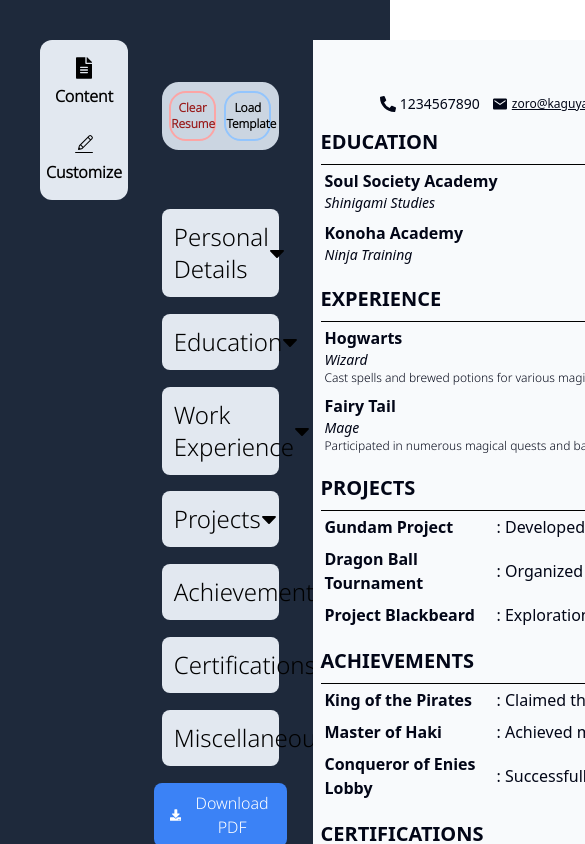
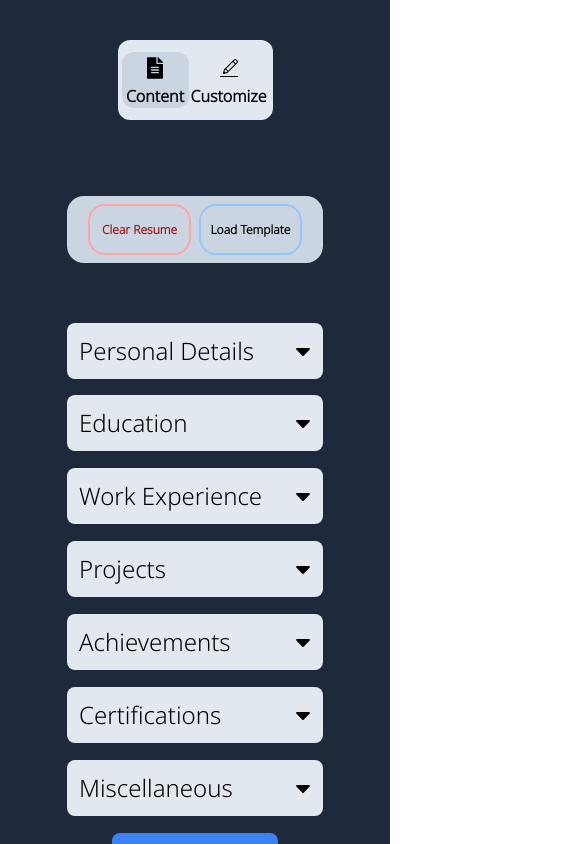
Before and after one commit to ShinichiShi/ResumeByte, a React (Vite) app: page / in a window 390 px wide. Shown: the top 844 px of the page, 585 px wide, since content can reach past the window. Built offline with nearby package versions, Linux system fonts and the light colour scheme.

Commit message:
improve responsiveness

```diff
--- a/src/components/App.jsx
+++ b/src/components/App.jsx
@@ -143,10 +143,10 @@
   };
   return (
     <>
-      <div className="p-10 flex items-center gap-[4vh] justify-around bg-slate-800">
-        <div className="h-40 w-24 bg-slate-200 p-1 flex self-start items-center flex-col justify-around rounded-xl">
+      <div className="h-full p-10 flex flex-col md:flex-row items-center justify-center gap-[4vh] bg-slate-800 ">
+        <div className="md:h-40 md:w-24 h-20 w-1/2 bg-slate-200 p-1 flex md:self-start items-center md:flex-col justify-around rounded-xl">
           <div
-            className="w-20 cursor-pointer rounded-xl flex items-center flex-col justify-center hover:bg-slate-300"
+            className={`w-20 cursor-pointer rounded-xl flex items-center flex-col justify-center ${config==='content'?'bg-slate-300':'hover:bg-slate-300'}`}
             onClick={() => {
               setConfig('content');
             }}
@@ -155,7 +155,7 @@
             <p className="font-bold">Content</p>
           </div>
           <div
-            className="w-20 cursor-pointer p-1 rounded-xl flex items-center flex-col justify-center hover:bg-slate-300"
+            className={`w-20 cursor-pointer p-1 rounded-xl flex items-center flex-col justify-center ${config==='config'?'bg-slate-300':'hover:bg-slate-300'}`}
             onClick={() => {
               setConfig('config');
             }}
@@ -166,7 +166,7 @@
         </div>
         {config === 'content' ? (
           <>
-            <div className="flex items-center justify-center flex-col min-w-[30vw] gap-[2vh] self-start">
+            <div className="flex items-center justify-center flex-col min-w-[30vw] gap-[2vh] self-center md:self-start">
               <TemplateBar handleClear={handleClear} handleLoad={handleLoad} />
               <Section
                 name="Personal Details"
@@ -418,8 +418,8 @@
           </>
         ) : (
           <>
-            <div className="p-4 flex items-start justify-center flex-col min-w-[30vw] gap-5 self-start bg-slate-200 rounded-xl mt-7 ">
-              <div className="p-3 h-44 w-full bg-blue-200 rounded-xl">
+            <div className="p-4 flex items-start justify-center flex-col min-w-[60vw] md:min-w-[30vw] gap-5 md:self-start self-center bg-slate-200 rounded-xl mt-7 ">
+              <div className="p-3 h-44 w-full  bg-blue-200 rounded-xl">
                 {' '}
                 <p className="font-bold text-3xl mb-3">Style</p>
                 <div className="w-full flex gap-6 items-center justify-around">
@@ -494,7 +494,7 @@
               </div>
               <div className="w-full flex items-center justify-center">
                 <button
-                  className="h-12 w-2/5 text-red-800 font-semibold border-2 border-red-300 rounded-[var(--radius)] hover:bg-red-300 text-xl flex items-center justify-center"
+                  className="h-12 w-2/5 text-red-800 font-semibold border-2 border-red-300 rounded-[var(--radius)] hover:bg-red-300 md:text-xl text-lg flex items-center justify-center"
                   onClick={handleResetStyles}
                 >
                   Reset to Default
--- a/src/components/Form Filling/SectionArray.jsx
+++ b/src/components/Form Filling/SectionArray.jsx
@@ -29,11 +29,7 @@
         />
       ))
     }
-    {sections.length===0 && (
-      <div className='flex items-center justify-center gap-1 text-2xl'>
-        Kindly Add <p className='capitalize'>{sectionType}...</p>
-      </div>
-    )}
+
     </div>
   );
 }
--- a/src/components/Resume Display/Resume.jsx
+++ b/src/components/Resume Display/Resume.jsx
@@ -5,7 +5,7 @@
 const Resume = ({ personalDetails, sections, style, styling }) => {
   return (
     <div className="resume-content flex items-center justify-center overflow-auto">
-      <div className="w-[210mm] h-[297mm] bg-slate-50 shadow-lg overflow-hidden">
+      <div className="md:w-[210mm] md:h-[297mm] bg-slate-50 shadow-lg overflow-hidden">
         <Personal
           personalDetails={personalDetails}
           style={style}
```
Also changed, not shown: 1 other file (tests, documents, lock files or other folders).
